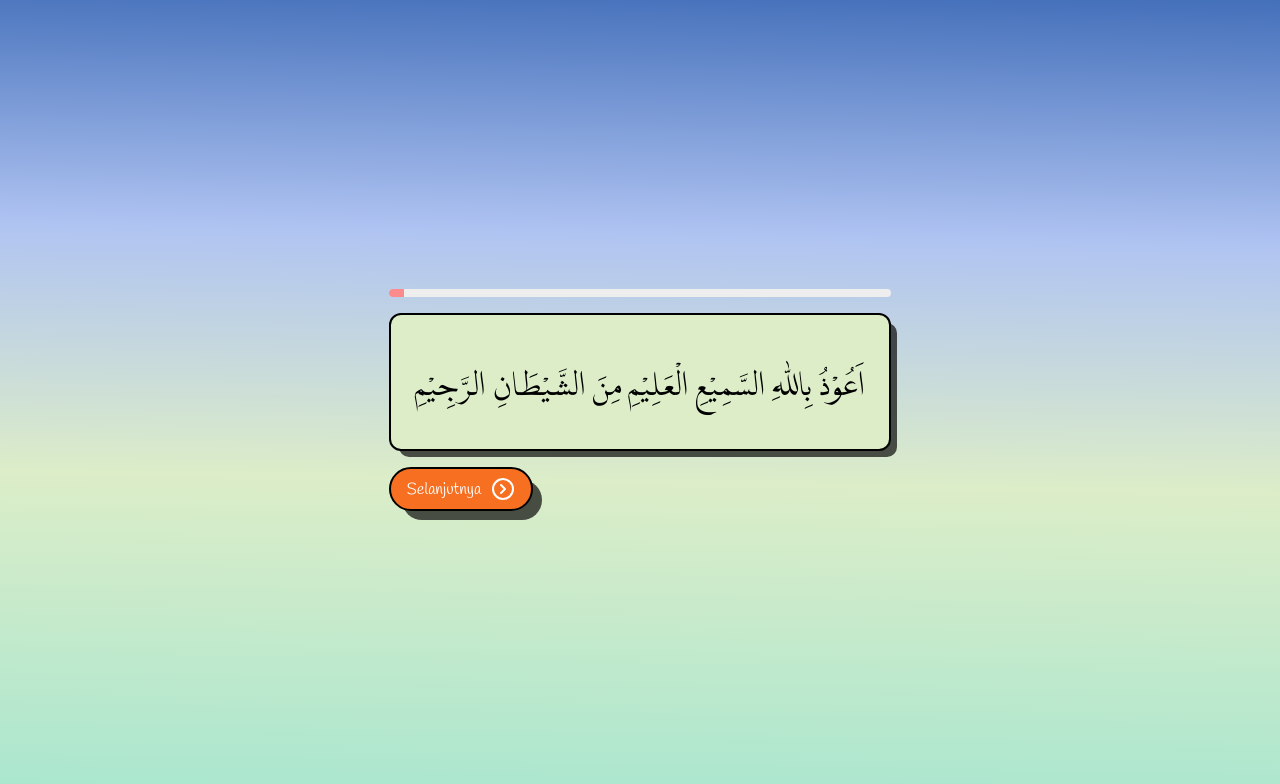
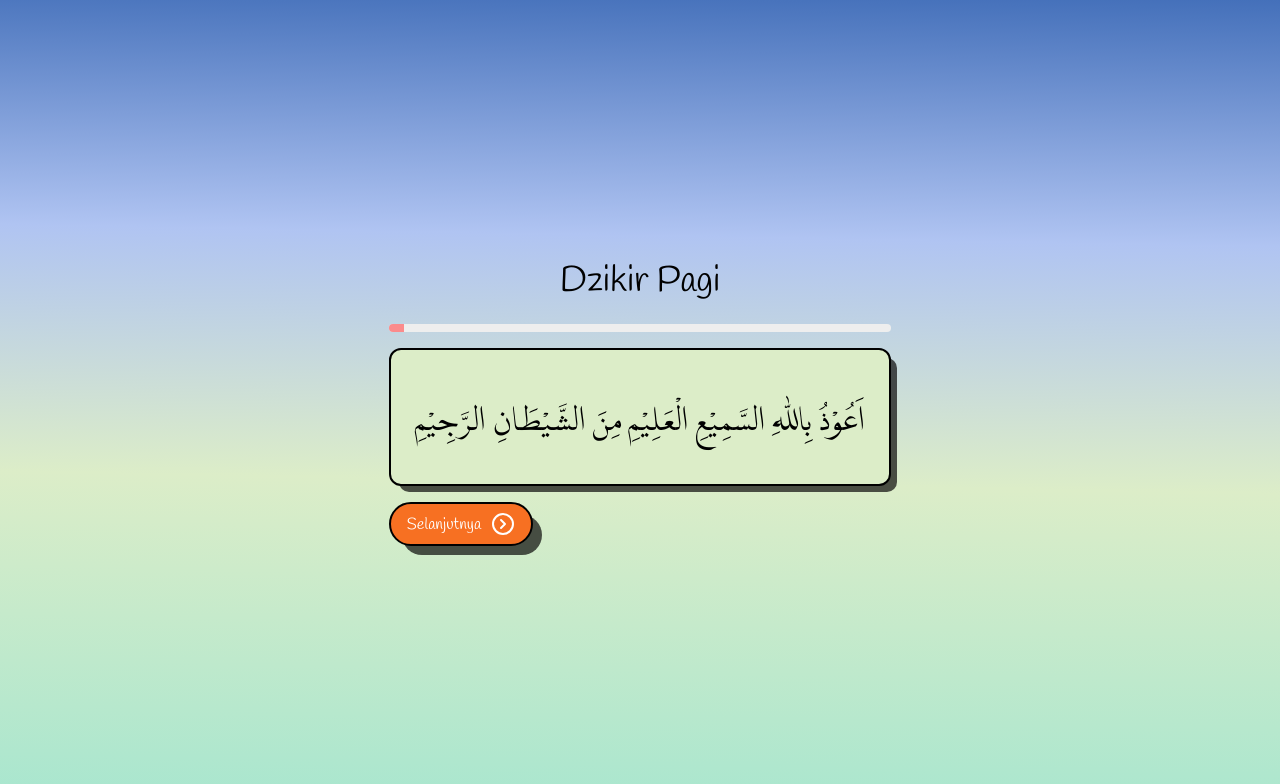
Before and after one commit to alfanfauzy/dzikir-almatsurat, a website: page index.html in a window 1280 px wide. Both pictures are taken after a click on the button "Mulai". Drawn offline with nearby package versions, Linux system fonts and the light colour scheme.

Commit message:
fix(dzikir): change content dzikir based on time

```diff
--- a/index.html
+++ b/index.html
@@ -56,6 +56,7 @@
       </header>
       <section class="content hidden" section>
         <article class="slider" role="region" aria-label="Slider dzikir">
+            <h1 class="dzikir-title edu-qld-font text-lg"></h1>
           <div class="progress-container">
             <div class="progress-bar" id="progressBar"></div>
           </div>
--- a/scripts.js
+++ b/scripts.js
@@ -1,4 +1,35 @@
 lucide.createIcons();
+
+const dzikirSore = [
+    {
+        title: "#1: Dzikir",
+        count: 3,
+        arabic: "أَمْسَيْنَا وَأَمْسَى الْمُلْكُ لِلّٰهِ،, وَالْحَمْدُ لِلّٰهِ لَا شَرِيْكَ لَهُ , لَا إِلَهَ إِلَّا هُوَ وَإِلَيْهِ النُّشُوْرُ",
+        transalation:
+            "Aku berlindung kepada Allah Yang Maha Mendengar lagi Maha Mengetahui dari godaan setan yang terkutuk.",
+    },
+    {
+        title: "#2: Dzikir",
+        count: 3,
+        arabic: "أَمْسَيْنَا عَلَى فِطْرَةِ الْإِسْلَامِ، وَكَلِمَةِ الْإِخْلَاصِ، وَعَلَى دِيْنِ نَبِيِّنَا مُحَمَّدٍ ﷺ وَعَلَى مِلَّةِ أَبِيْنَا إِبْرَاهِيْمَ حَنِيْفًا وَمَا كَانَ مِنَ الْمُشْرِكِيْنَ",
+        transalation:
+            "Aku berlindung kepada Allah Yang Maha Mendengar lagi Maha Mengetahui dari godaan setan yang terkutuk.",
+    },
+    {
+        title: "#3: Dzikir",
+        count: 3,
+        arabic: "اللّٰهُـمَّ إِنِّيْ أَمْسَيتُ مِنْكَ فِيْ نِعْمَةٍ وَعَافِيَةٍ وَسِتْرٍ, فَأَتِمَّ عَلَيَّ نِعْمَتَكَ وَعَافِيَتَكَ وَسِتْرَكَ فِيْ الدِّيْنِ وَالدُّنْيَا وَالْأَخِرَةِ",
+        transalation:
+            "Aku berlindung kepada Allah Yang Maha Mendengar lagi Maha Mengetahui dari godaan setan yang terkutuk.",
+    },
+    {
+        title: "#4: Dzikir",
+        count: 3,
+        arabic: "اَللّٰهُـمَّ مَا أَمْسَ بِيْ مِنْ نِعْمَةٍ , أَوْ بِأَحَدٍ مِنْ خَلْقِكَ فَمِنْكَ وَحْدَكَ , لَا شَرِيْكَ لَكَ , فَلَكَ الْحَمْدُ , وَلَكَ الشُّكْرُ",
+        transalation:
+            "Aku berlindung kepada Allah Yang Maha Mendengar lagi Maha Mengetahui dari godaan setan yang terkutuk.",
+    },
+];
 
 document.querySelector(".btn-action").addEventListener("click", () => {
     const wrapper = document.querySelector(".wrapper");
@@ -22,6 +53,9 @@ function initSlider() {
     const nextBtn = document.getElementById("nextBtn");
     const prevBtn = document.getElementById("prevBtn");
 
+    const now = new Date();
+    const isMorning = now.getHours() < 15;
+
     let dzikirData = [];
     let currentIndex = 0;
 
@@ -39,13 +73,21 @@ function initSlider() {
 
     // Render single slide
     function renderSlide(index, direction = "right") {
+        const dzikirList = [...dzikirData];
+
         const outClass =
             direction === "left" ? "slide-out-left" : "slide-out-right";
 
         contentEl.classList.add(outClass);
 
+        if (!isMorning) {
+            dzikirList.splice(8, 4, ...dzikirSore);
+        }
+
+        console.log(dzikirList);
+
         setTimeout(() => {
-            const item = dzikirData[index];
+            const item = dzikirList[index];
             contentEl.innerHTML = `
                 <div class="container-content-title">
                     ${
@@ -53,7 +95,11 @@ function initSlider() {
                             ? `<h3 class="content-title">${item.title}</h3>`
                             : ""
                     }
-                    ${item.count ? `<span class="content-count">${item.count}X</span>` : ""}
+                    ${
+                        item.count
+                            ? `<span class="content-count">${item.count}X</span>`
+                            : ""
+                    }
                 </div>
                 <p class="arabic" dir="rtl" lang="ar">${item.arabic}</p>
             `;
@@ -124,6 +170,10 @@ function initSlider() {
         }
     });
 
+    // Handle Dzikir Title
+    const dzikirTitleEl = document.querySelector(".dzikir-title");
+    dzikirTitleEl.textContent = isMorning ? "Dzikir Pagi" : "Dzikir Sore";
+
     // Keyboard navigation
     document.addEventListener("keydown", (e) => {
         if (e.key === "ArrowRight") nextBtn.click();
```
